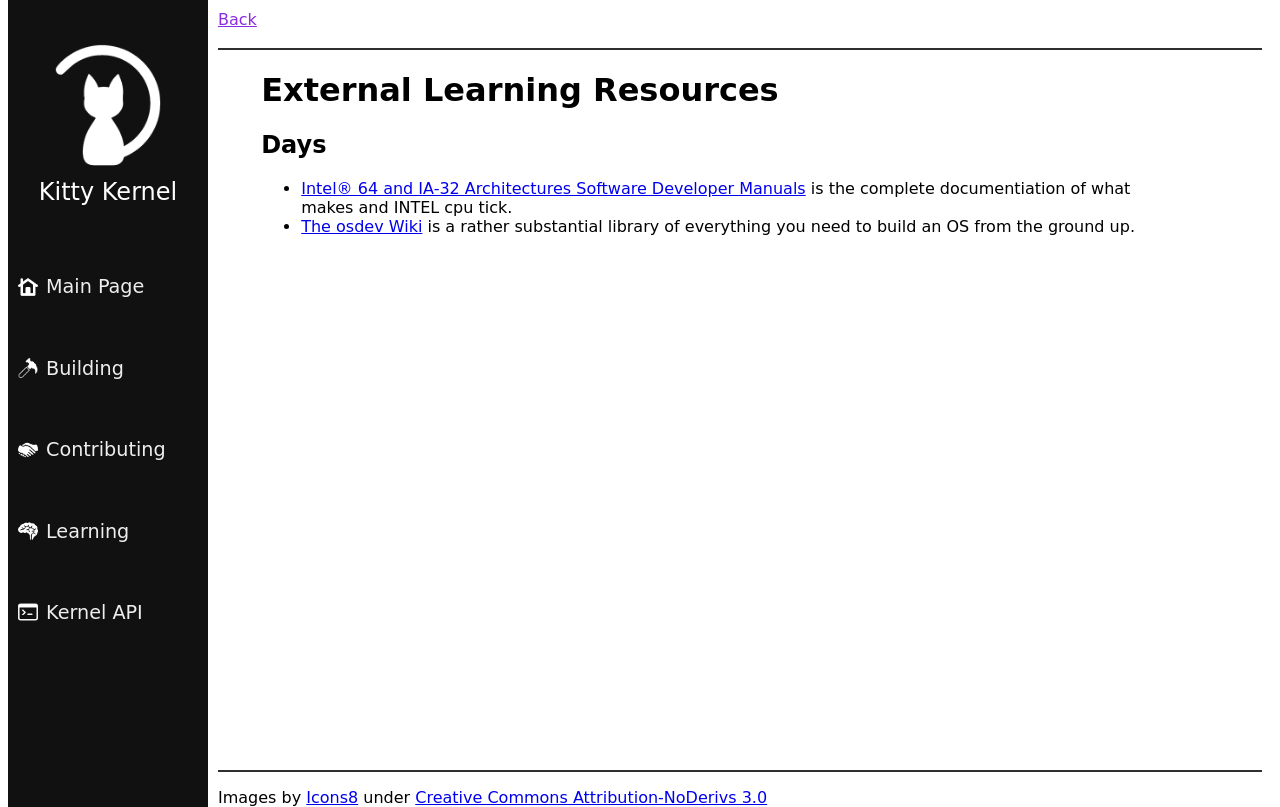
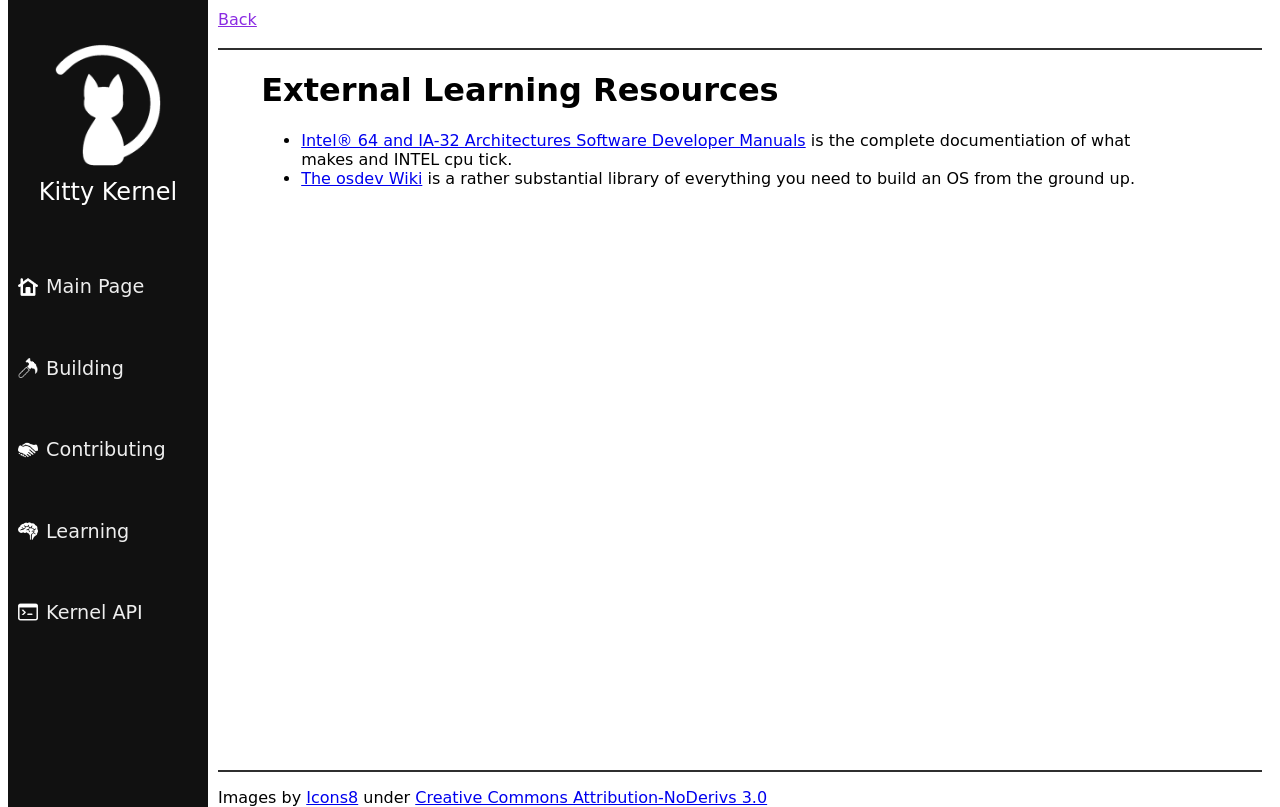
Before and after one commit to pounce-dev/website, a Flask app: page /learning/resources/ in a window 1280 px wide. Run offline with Flask 3, Linux system fonts and the light colour scheme.

Commit message:
fixed incorrect tag.

```diff
--- a/templates/learning/resources.html
+++ b/templates/learning/resources.html
@@ -2,7 +2,6 @@
 {% block title %}learning_resources{% endblock %}
 {% block content %}
     <h1>External Learning Resources</h1>
-    <h2>Days</h2>
         <ul>
             <li><a href="https://www.intel.com/content/www/us/en/developer/articles/technical/intel-sdm.html">Intel® 64 and IA-32 Architectures Software Developer Manuals</a> is the complete documentiation of what makes and INTEL cpu tick.</li>
             <li><a href="https://wiki.osdev.org/Expanded_Main_Page">The osdev Wiki</a> is a rather substantial library of everything you need to build an OS from the ground up.</li>
```
